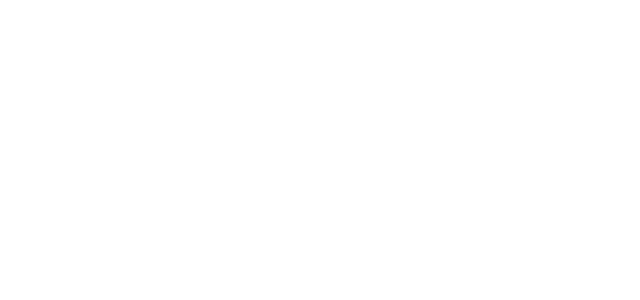
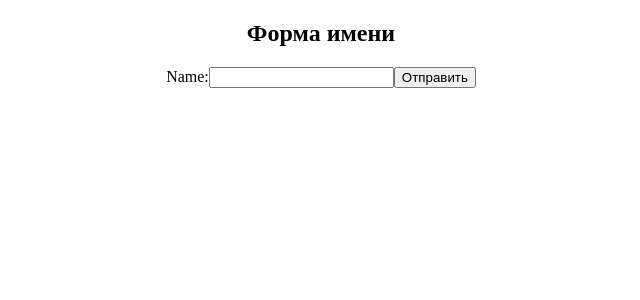
Before and after one commit to tourdeberlin/react-forms, a React (Vite) app: page / in a window 1280 px wide. Shown: the top 300 px of the page, without its empty margins (319-959 px from the left). Built offline with nearby package versions, Linux system fonts and the light colour scheme.

Commit message:
feat: add NameForm

```diff
--- a/index.html
+++ b/index.html
@@ -4,7 +4,7 @@
     <meta charset="UTF-8" />
     <link rel="icon" type="image/svg+xml" href="/favicon.svg" />
     <meta name="viewport" content="width=device-width, initial-scale=1.0" />
-    <title>react-countries</title>
+    <title>react-forms</title>
   </head>
   <body>
     <div id="root"></div>
--- a/src/App.jsx
+++ b/src/App.jsx
@@ -1,10 +1,12 @@
-import './App.css'
+import "./App.css";
+import NameForm from "./NameForm";
 
 function App() {
   return (
     <>
+      <NameForm />
     </>
-  )
+  );
 }
 
-export default App
+export default App;
--- /dev/null
+++ b/src/NameForm.jsx
@@ -0,0 +1,28 @@
+import { useState, useId } from "react";
+
+const NameForm = () => {
+  const [name, setName] = useState("");
+
+  const nameId = useId();
+  function handleSubmit(e) {
+    e.preventDefault();
+    console.log(`Привет, ${name}`);
+  }
+  return (
+    <div>
+      <h2>Форма имени</h2>
+      <form onSubmit={handleSubmit}>
+        <label htmlFor={nameId}>Name:</label>
+        <input
+          id={nameId}
+          value={name}
+          onChange={(e) => setName(e.target.value)}
+        />
+        <button type="submit">Отправить</button>
+      </form>
+      <p>{name}</p>
+    </div>
+  );
+};
+
+export default NameForm;
```
Also changed, not shown: 1 other file (tests, documents, lock files or other folders).
